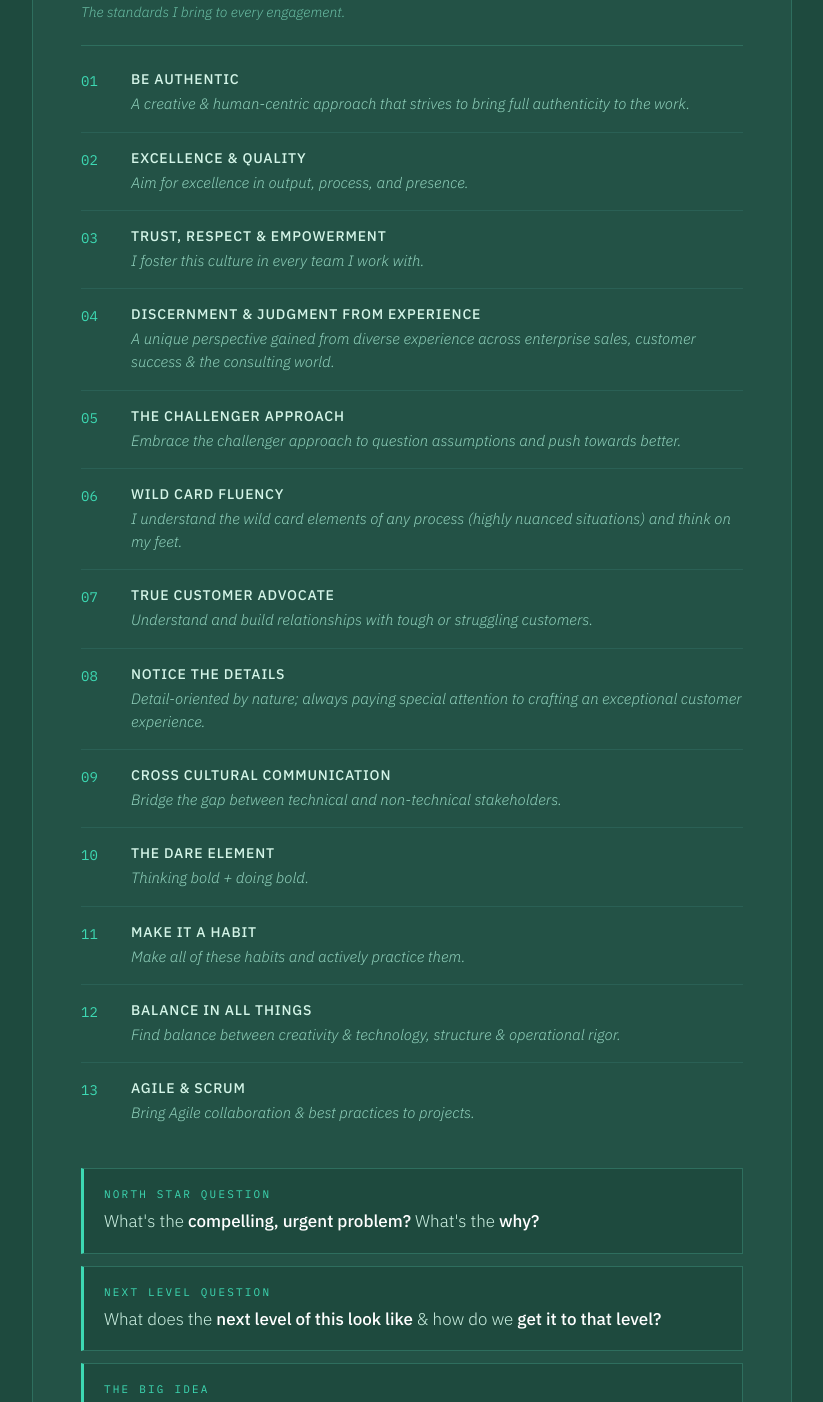
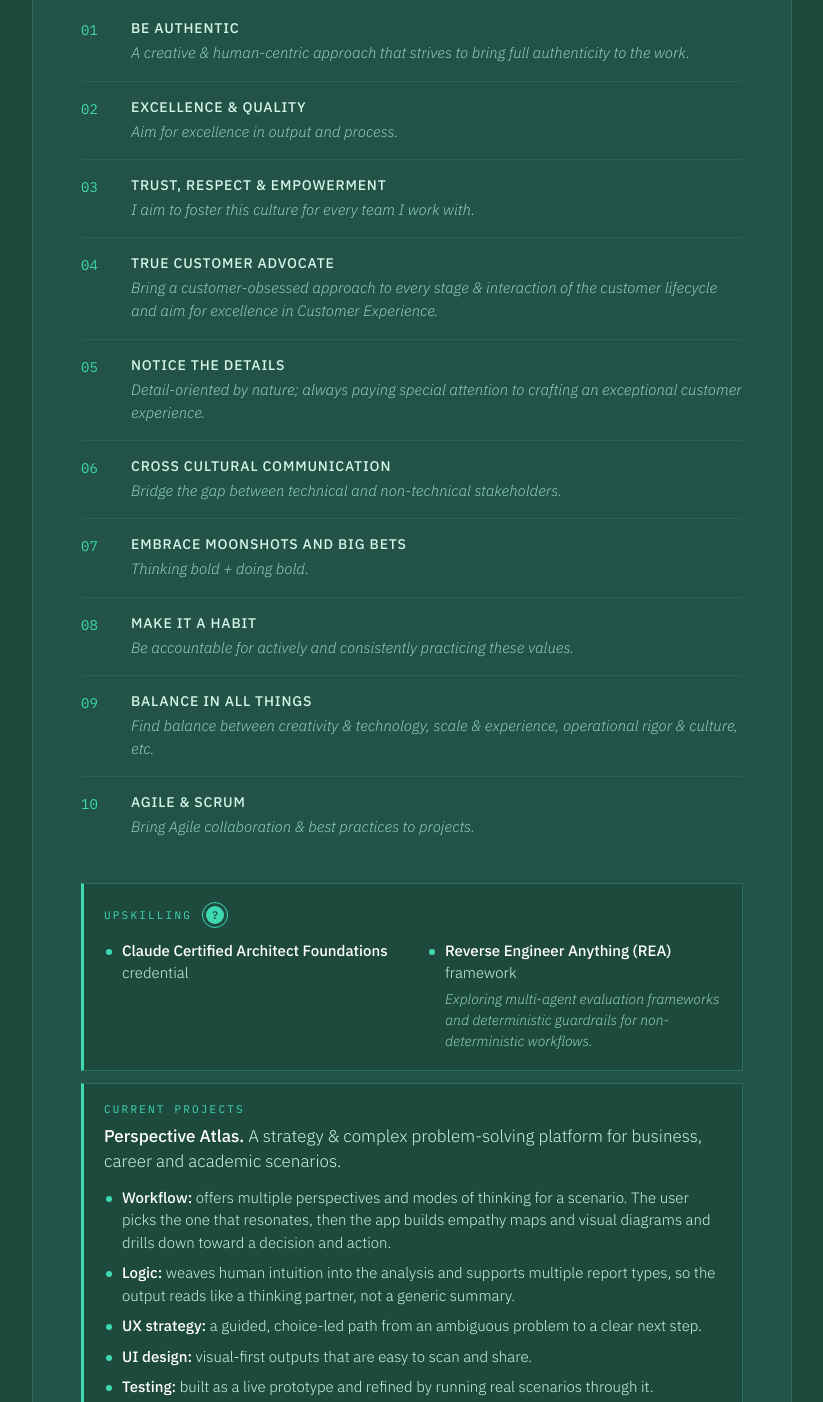
Before and after one commit to mshahidi2009/way-of-working-card-2026, a plain HTML site: page index.html in a window 1280 px wide. Shown: the part 204-1606 px from the top of the page, without its empty margins (228-1051 px from the left). Drawn offline with Linux system fonts and the light colour scheme.

Commit message:
Refactor index.html for improved content and layout
Updated various text elements for clarity and consistency, added new styles for layout and presentation, and modified the structure of the HTML document.

```diff
--- a/index.html
+++ b/index.html
@@ -5,12 +5,10 @@
 <meta name="viewport" content="width=device-width, initial-scale=1">
 <meta name="description" content="Miriam Shahidi's personal and professional working standards.">
 <meta property="og:title" content="Way of Working Card | Miriam Shahidi">
-<meta property="og:description" content="The standards I bring to every engagement.">
+<meta property="og:description" content="Professional standards, values &amp; working style">
 <title>Way of Working Card</title>
-<meta name="claude:viewport-fit-sides" content="cover">
 <link rel="stylesheet" href="https://fonts.googleapis.com/css2?family=IBM+Plex+Mono:wght@400;500&family=IBM+Plex+Sans:ital,wght@0,300;0,400;0,500;1,300&display=swap">
 <style>
-  /* Layout: one centered card on a deep green ground; numbered list of working standards, then three question boxes. Single dark look by choice. */
   :root {
     --ground: #1e4a3e;
     --card: #235246;
@@ -33,6 +31,7 @@
     background: var(--ground);
     color: var(--text-box);
     font-family: var(--font-sans);
+    margin: 0;
     padding-block: 32px;
     padding-left: max(16px, env(safe-area-inset-left, 0px));
     padding-right: max(16px, env(safe-area-inset-right, 0px));
@@ -65,6 +64,7 @@
   }
 
   h1 {
+    margin: 0;
     font-size: clamp(26px, 6vw, 32px);
     font-weight: 300;
     line-height: 1.2;
@@ -73,7 +73,7 @@
   }
 
   .subtitle {
-    margin-top: 8px;
+    margin: 8px 0 0;
     font-size: 14px;
     font-weight: 300;
     font-style: italic;
@@ -212,6 +212,39 @@
   .anchor-text { font-size: 17px; font-weight: 300; line-height: 1.5; color: var(--text-box); }
   .anchor-text strong { font-weight: 500; color: var(--text-strong); }
 
+  .anchor-head { display: flex; align-items: center; gap: 10px; margin-bottom: 12px; }
+  .anchor-head .anchor-label { margin-bottom: 0; }
+
+  .info-sm { padding: 3px; cursor: help; }
+  .info-sm .info-tip { left: 0; right: auto; width: min(260px, calc(100vw - 64px)); }
+
+  .cols { display: grid; grid-template-columns: repeat(2, minmax(0, 1fr)); gap: 12px 28px; }
+
+  .bullets { list-style: none; padding: 0; margin: 0; display: flex; flex-direction: column; gap: 8px; }
+  .bullets.spaced { margin-top: 12px; }
+  .bullets li {
+    position: relative;
+    padding-left: 18px;
+    font-size: 15px;
+    font-weight: 300;
+    line-height: 1.5;
+    color: var(--text-box);
+  }
+  .bullets li::before {
+    content: "";
+    position: absolute;
+    left: 2px;
+    top: 0.62em;
+    width: 6px;
+    height: 6px;
+    background: var(--accent);
+    border-radius: 50%;
+  }
+  .bullets li strong { font-weight: 500; color: var(--text-strong); }
+  .bullets .sub { display: block; margin-top: 4px; font-size: 14px; font-style: italic; color: var(--text-body); }
+
+  @media (max-width: 560px) { .cols { grid-template-columns: minmax(0, 1fr); } }
+
   @media (max-width: 480px) {
     .pillar { grid-template-columns: 28px minmax(0, 1fr); gap: 0 12px; }
     .anchor-text { font-size: 16px; }
@@ -221,7 +254,6 @@
     .info-tip { transition: none; }
   }
 </style>
-
 </head>
 <body>
 <main class="card">
@@ -236,7 +268,7 @@
       </div>
     </div>
   </div>
-  <p class="subtitle">The standards I bring to every engagement.</p>
+  <p class="subtitle">Professional standards, values &amp; working style</p>
 
   <div class="rule"></div>
 
@@ -252,81 +284,60 @@
       <div class="pillar-num">02</div>
       <div>
         <div class="pillar-title">Excellence &amp; Quality</div>
-        <div class="pillar-desc">Aim for excellence in output, process, and presence.</div>
+        <div class="pillar-desc">Aim for excellence in output and process.</div>
       </div>
     </li>
     <li class="pillar">
       <div class="pillar-num">03</div>
       <div>
         <div class="pillar-title">Trust, Respect &amp; Empowerment</div>
-        <div class="pillar-desc">I foster this culture in every team I work with.</div>
+        <div class="pillar-desc">I aim to foster this culture for every team I work with.</div>
       </div>
     </li>
     <li class="pillar">
       <div class="pillar-num">04</div>
       <div>
-        <div class="pillar-title">Discernment &amp; Judgment from Experience</div>
-        <div class="pillar-desc">A unique perspective gained from diverse experience across enterprise sales, customer success &amp; the consulting world.</div>
+        <div class="pillar-title">True Customer Advocate</div>
+        <div class="pillar-desc">Bring a customer-obsessed approach to every stage &amp; interaction of the customer lifecycle and aim for excellence in Customer Experience.</div>
       </div>
     </li>
     <li class="pillar">
       <div class="pillar-num">05</div>
-      <div>
-        <div class="pillar-title">The Challenger Approach</div>
-        <div class="pillar-desc">Embrace the challenger approach to question assumptions and push towards better.</div>
-      </div>
-    </li>
-    <li class="pillar">
-      <div class="pillar-num">06</div>
-      <div>
-        <div class="pillar-title">Wild Card Fluency</div>
-        <div class="pillar-desc">I understand the wild card elements of any process (highly nuanced situations) and think on my feet.</div>
-      </div>
-    </li>
-    <li class="pillar">
-      <div class="pillar-num">07</div>
-      <div>
-        <div class="pillar-title">True Customer Advocate</div>
-        <div class="pillar-desc">Understand and build relationships with tough or struggling customers.</div>
-      </div>
-    </li>
-    <li class="pillar">
-      <div class="pillar-num">08</div>
       <div>
         <div class="pillar-title">Notice the Details</div>
         <div class="pillar-desc">Detail-oriented by nature; always paying special attention to crafting an exceptional customer experience.</div>
       </div>
     </li>
     <li class="pillar">
-      <div class="pillar-num">09</div>
+      <div class="pillar-num">06</div>
       <div>
         <div class="pillar-title">Cross Cultural Communication</div>
         <div class="pillar-desc">Bridge the gap between technical and non-technical stakeholders.</div>
       </div>
     </li>
     <li class="pillar">
-      <div class="pillar-num">10</div>
+      <div class="pillar-num">07</div>
       <div>
-        <div class="pillar-title">The Dare Element</div>
+        <div class="pillar-title">Embrace Moonshots and Big Bets</div>
         <div class="pillar-desc">Thinking bold + doing bold.</div>
       </div>
     </li>
     <li class="pillar">
-      <div class="pillar-num">11</div>
+      <div class="pillar-num">08</div>
       <div>
         <div class="pillar-title">Make It a Habit</div>
-        <div class="pillar-desc">Make all of these habits and actively practice them.</div>
+        <div class="pillar-desc">Be accountable for actively and consistently practicing these values.</div>
       </div>
     </li>
     <li class="pillar">
-      <div class="pillar-num">12</div>
+      <div class="pillar-num">09</div>
       <div>
         <div class="pillar-title">Balance in All Things</div>
-        <div class="pillar-desc">Find balance between creativity &amp; technology, structure &amp; operational rigor.</div>
+        <div class="pillar-desc">Find balance between creativity &amp; technology, scale &amp; experience, operational rigor &amp; culture, etc.</div>
       </div>
     </li>
     <li class="pillar">
-      <div class="pillar-num">13</div>
+      <div class="pillar-num">10</div>
       <div>
         <div class="pillar-title">Agile &amp; Scrum</div>
         <div class="pillar-desc">Bring Agile collaboration &amp; best practices to projects.</div>
@@ -336,12 +347,33 @@
 
   <div class="anchors">
     <div class="anchor">
-      <div class="anchor-label">North Star Question</div>
-      <div class="anchor-text">What's the <strong>compelling, urgent problem?</strong> What's the <strong>why?</strong></div>
+      <div class="anchor-head">
+        <div class="anchor-label">Upskilling</div>
+        <div class="info info-sm" tabindex="0" role="button" aria-label="What is this?" aria-describedby="tip-up"><span class="info-dot">?</span>
+          <div class="info-tip" id="tip-up" role="tooltip">Training I'm currently exploring</div>
+        </div>
+      </div>
+      <div class="cols">
+        <ul class="bullets">
+          <li><strong>Claude Certified Architect Foundations</strong> credential</li>
+        </ul>
+        <ul class="bullets">
+          <li><strong>Reverse Engineer Anything (REA)</strong> framework
+            <span class="sub">Exploring multi-agent evaluation frameworks and deterministic guardrails for non-deterministic workflows.</span>
+          </li>
+        </ul>
+      </div>
     </div>
     <div class="anchor">
-      <div class="anchor-label">Next Level Question</div>
-      <div class="anchor-text">What does the <strong>next level of this look like</strong> &amp; how do we <strong>get it to that level?</strong></div>
+      <div class="anchor-label">Current Projects</div>
+      <div class="anchor-text"><strong>Perspective Atlas.</strong> A strategy &amp; complex problem-solving platform for business, career and academic scenarios.</div>
+      <ul class="bullets spaced">
+        <li><strong>Workflow:</strong> offers multiple perspectives and modes of thinking for a scenario. The user picks the one that resonates, then the app builds empathy maps and visual diagrams and drills down toward a decision and action.</li>
+        <li><strong>Logic:</strong> weaves human intuition into the analysis and supports multiple report types, so the output reads like a thinking partner, not a generic summary.</li>
+        <li><strong>UX strategy:</strong> a guided, choice-led path from an ambiguous problem to a clear next step.</li>
+        <li><strong>UI design:</strong> visual-first outputs that are easy to scan and share.</li>
+        <li><strong>Testing:</strong> built as a live prototype and refined by running real scenarios through it.</li>
+      </ul>
     </div>
     <div class="anchor">
       <div class="anchor-label">The Big Idea</div>
```
